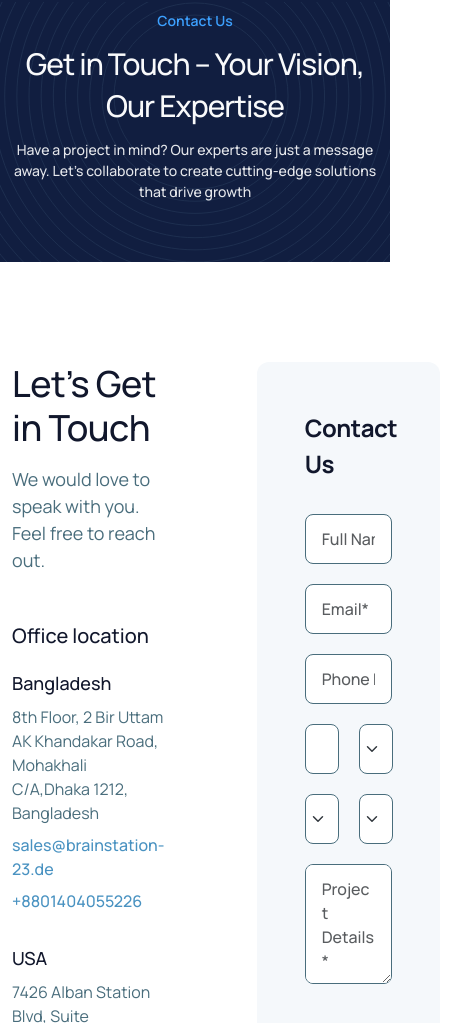
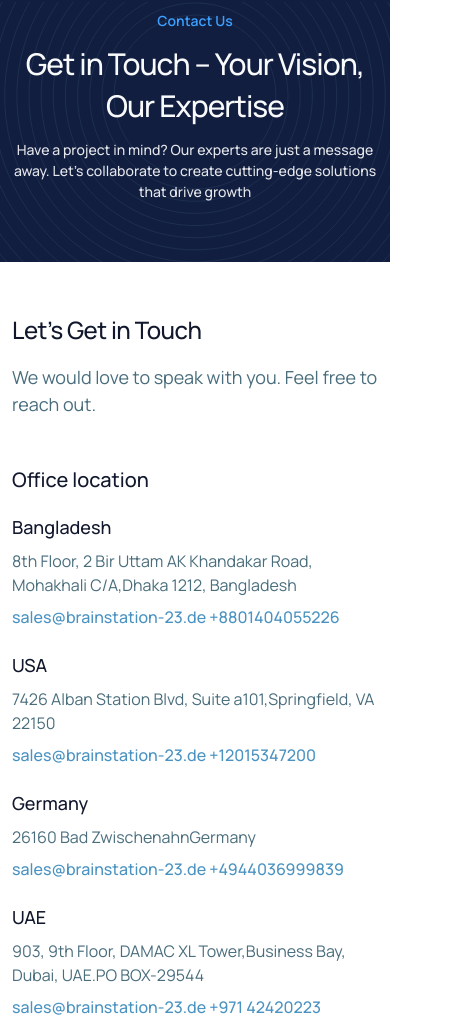
Before and after one commit to Mahbub-diu/bs23, a plain HTML site: page contact.html in a window 390 px wide. Shown: the part 70-1093 px from the top of the page, 465 px wide, since content can reach past the window. Drawn offline with Linux system fonts and the light colour scheme.

Commit message:
contact page responsive done

```diff
--- a/assets/css/scss/style.scss
+++ b/assets/css/scss/style.scss
@@ -2395,12 +2395,26 @@
 .contact-main {
   padding: 100px 0;
   background-color: #fff;
+  @media (max-width: 1199px) {
+    padding: 70px 0;
+  }
+  @media (max-width: 767px) {
+    padding: 50px 0;
+  }
   .contact-flex-parent {
     display: flex;
     flex-direction: row;
     gap: 80px;
+    @media (max-width: 1199px) {
+      flex-wrap: wrap;
+      flex-direction: unset;
+      gap: 40px;
+    }
     .left-box {
       width: 50%;
+      @media (max-width: 1199px) {
+        width: 100%;
+      }
       .title-box {
         margin-bottom: 48px;
         h2 {
@@ -2411,6 +2425,14 @@
           color: #11172c;
           font-family: $manrope-font;
           margin-bottom: 16px;
+          @media (max-width: 1199px) {
+            font-size: 32px;
+            line-height: 42px;
+          }
+          @media (max-width: 767px) {
+            font-size: 24px;
+            line-height: 36px;
+          }
         }
         p {
           font-size: 18px;
@@ -2434,9 +2456,22 @@
         flex-direction: row;
         flex-wrap: wrap;
         gap: 24px;
+        @media (max-width: 1199px) {
+        }
+        @media (max-width: 767px) {
+          flex-wrap: wrap;
+          flex-direction: unset;
+          gap: 15px;
+        }
         .single-box {
           flex: 0 0 calc(50% - 12px);
           box-sizing: border-box;
+          @media (max-width: 1199px) {
+          }
+          @media (max-width: 767px) {
+            flex: unset;
+            width: 100%;
+          }
           h4 {
             font-size: 18px;
             font-weight: 500;
@@ -2467,11 +2502,17 @@
     }
     .right-box {
       width: 50%;
+      @media (max-width: 1199px) {
+        width: 100%;
+      }
       .contact-form {
         background-color: #f5f8fb;
         border-radius: 12px 12px 12px 12px;
         padding: 48px;
         height: 100%;
+        @media (max-width: 767px) {
+          padding: 24px;
+        }
         h4 {
           font-size: 24px;
           font-weight: 700;
@@ -2480,6 +2521,11 @@
           color: #11172c;
           font-family: $manrope-font;
           margin-bottom: 32px;
+          @media (max-width: 767px) {
+            font-size: 20px;
+            line-height: 30px;
+            margin-bottom: 2px;
+          }
         }
         .form-group {
           margin-bottom: 20px;
@@ -2520,6 +2566,9 @@
           display: grid;
           grid-template-columns: repeat(2, 1fr);
           column-gap: 20px;
+          @media (max-width: 767px) {
+            grid-template-columns: 1fr;
+          }
         }
         button.contact-from-button {
           background-color: #4992c1;
```
Also changed, not shown: assets/css/scss/style.css, 1 other file.
